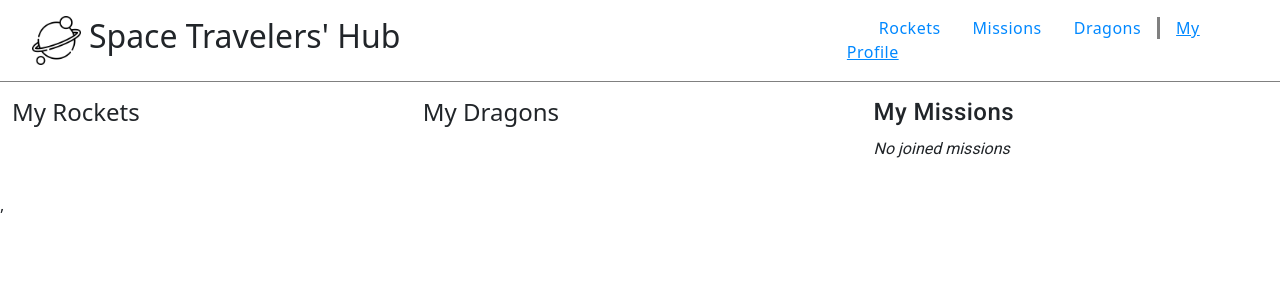
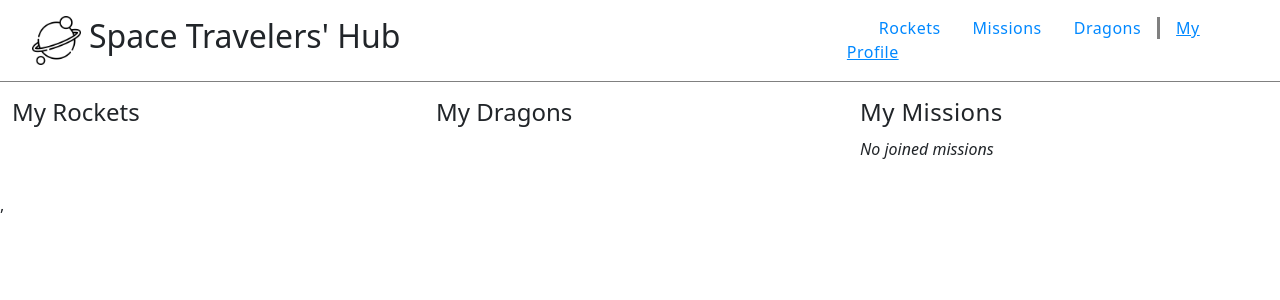
Before and after one commit to yusufyusie/space-travelers-hub, a React (Create React App) app: page /profile in a window 1280 px wide. Shown: the top 300 px of the page. Built offline with nearby package versions, Linux system fonts and the light colour scheme.

Commit message:
Update style

```diff
--- a/src/component/Profile/Profile.module.css
+++ b/src/component/Profile/Profile.module.css
@@ -6,20 +6,15 @@
   gap: 1em;
 }
 
-.rocketSection {
-  width: 33%;
+.rocketSection,
+.missionsList {
+  width: 100%;
 }
 
 .missionsList {
-  width: 36%;
   display: flex;
   flex-direction: column;
   gap: 2px;
-  padding: 0px 40px;
-}
-
-.missionsList * {
-  font-family: 'Roboto', sans-serif;
 }
 
 .listTitle {
```
